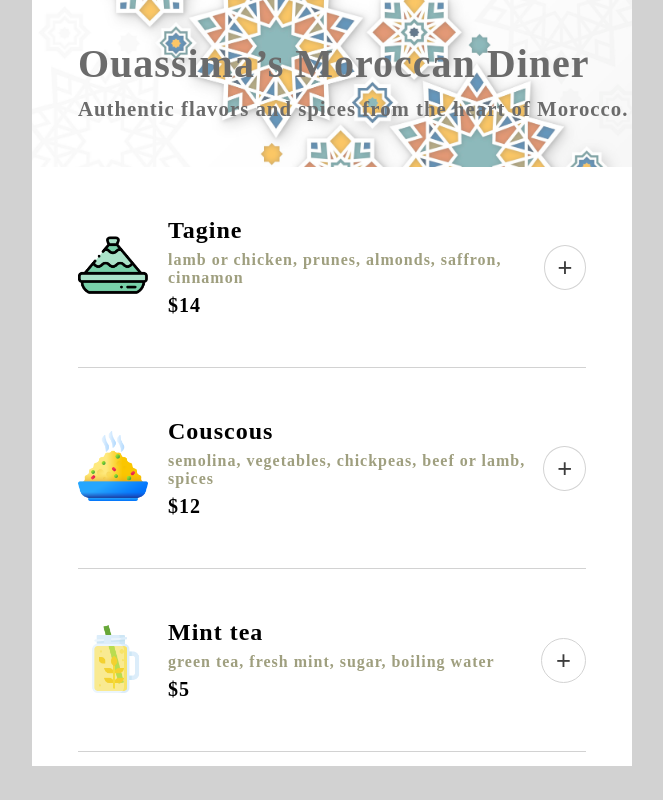
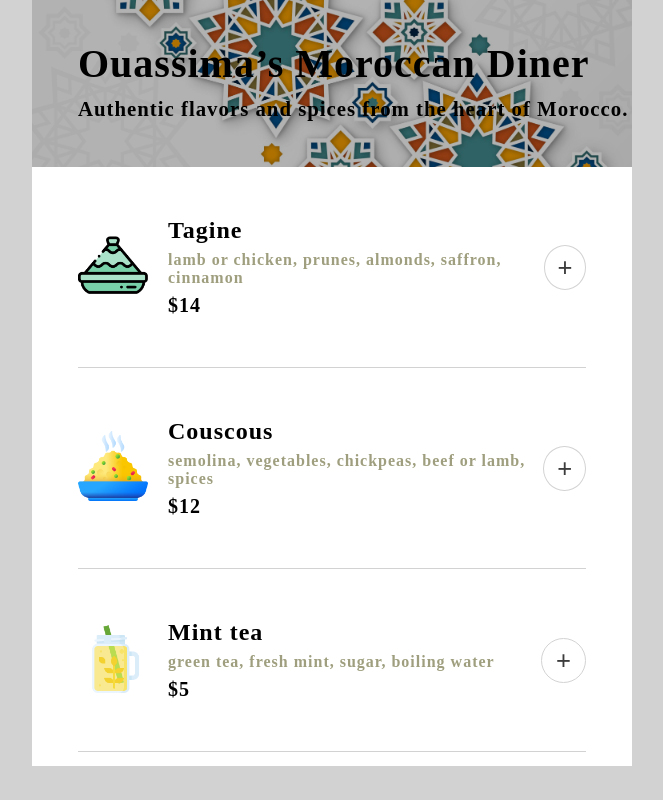
Before and after one commit to ouassimaelyakoubi/restaurant-ordering-app, a website built with Vite: page index.html in a window 1280 px wide. Shown: the whole page, without its empty margins (308-971 px from the left). Built offline with nearby package versions, Linux system fonts and the light colour scheme; a web font is replaced by a local one.

```diff
--- a/index.css
+++ b/index.css
@@ -16,27 +16,25 @@
     background-image: url('/images/bg_image.jpg');
     background-size:cover;
     display: flex;
-    opacity: 0.6;
+    filter: brightness(70%);
 }
 .container {
     display: block;
  }
 h1 {
-    color: #0A0A0A;
+    color: black;
     font-size: 2.5rem;
     margin: 40px 0 10px 46px;
     font-weight: bold;
     letter-spacing: 1px;
-    opacity: 1;
 
 }
 p {
-    color: #0A0A0A;
+    color: black;
     font-size: 1.3rem;
     margin: 0 0 46px 46px;
     letter-spacing: 1px;
     font-weight: bold;
-    opacity: 1;
 
 }
 
```
